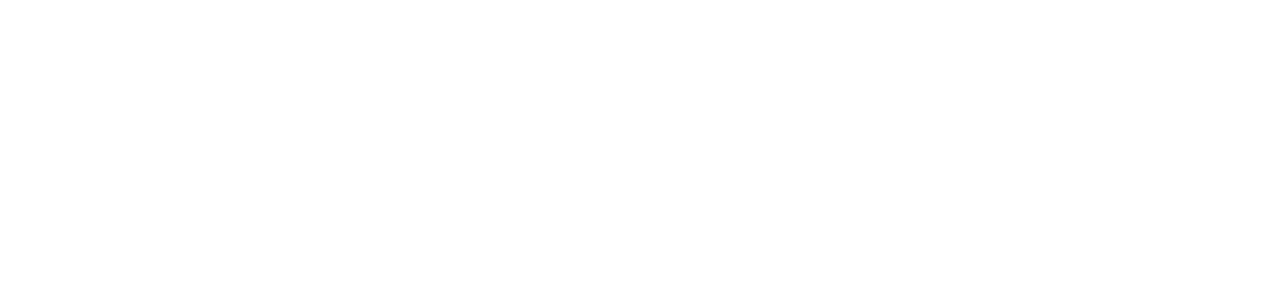
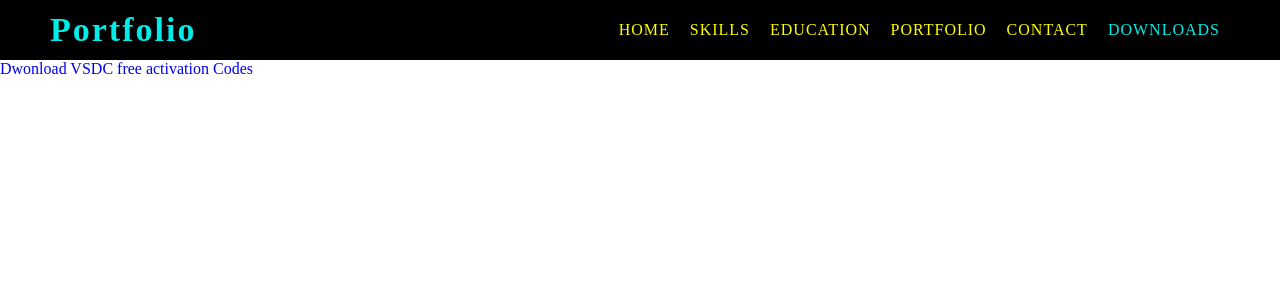
Before and after one commit to r-rajababushah/r-rajababushah, a React (Vite) app: page /fromyoutube in a window 1280 px wide. Before the commit this address had no page. Shown: the top 300 px of the page. Built offline with nearby package versions, Linux system fonts and the light colour scheme.

Commit message:
Downloads links added

```diff
--- a/src/App.jsx
+++ b/src/App.jsx
@@ -7,7 +7,7 @@
 import Portfolio from './pages/Portfolio/Portfolio';
 import Contact from './pages/Contact/Contact';
 import "./App.css";
-import Youtube from './pages/Youtube/Youtube';
+import Downloads from './pages/Downloads/Downloads';
 
 function App() {
     return (
@@ -19,7 +19,7 @@
                     <Route path='/education' element={<Education />} />
                     <Route path='/portfolio' element={<Portfolio />} />
                     <Route path='/contact' element={<Contact />} />
-                    <Route path='/youtube' element={<Youtube />} />
+                    <Route path='/fromyoutube' element={<Downloads />} />
                 </Route>
             </Routes>
         </BrowserRouter>
--- a/src/components/Header/Header.jsx
+++ b/src/components/Header/Header.jsx
@@ -73,14 +73,14 @@
                     </li>
                     <li>
                         <NavLink
-                            to="/youtube"
+                            to="/fromyoutube"
                             style={({ isActive }) => {
                                 return {
                                     color: isActive ? activeNav : "yellow",
                                 }
                             }}
                         >
-                            YOUTUBE
+                            DOWNLOADS
                         </NavLink>
                     </li>
                 </ul>
--- /dev/null
+++ b/src/pages/Downloads/Downloads.jsx
@@ -0,0 +1,12 @@
+import React from 'react';
+import "./Downloads.scss";
+
+function Downloads() {
+    return (
+        <div className='downloads'>
+            <a href="./VSDC.txt" className="vsdc-codes-download-link" download>Dwonload VSDC free activation Codes</a>
+        </div>
+    )
+}
+
+export default Downloads
--- a/src/pages/Youtube/Youtube.jsx
+++ /dev/null
@@ -1,10 +0,0 @@
-import React from 'react';
-import "./Youtube.scss"
-
-function Youtube() {
-    return (
-        <div>Youtube</div>
-    )
-}
-
-export default Youtube;
```
Also changed, not shown: src/pages/Downloads/Downloads.scss (added), src/pages/Downloads/VSDC.txt (added).
